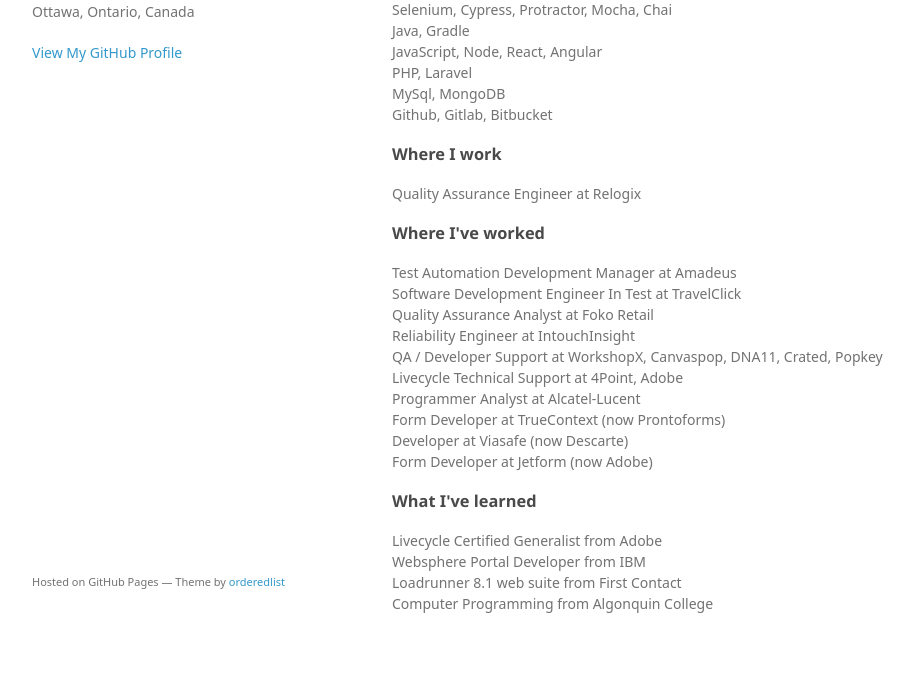
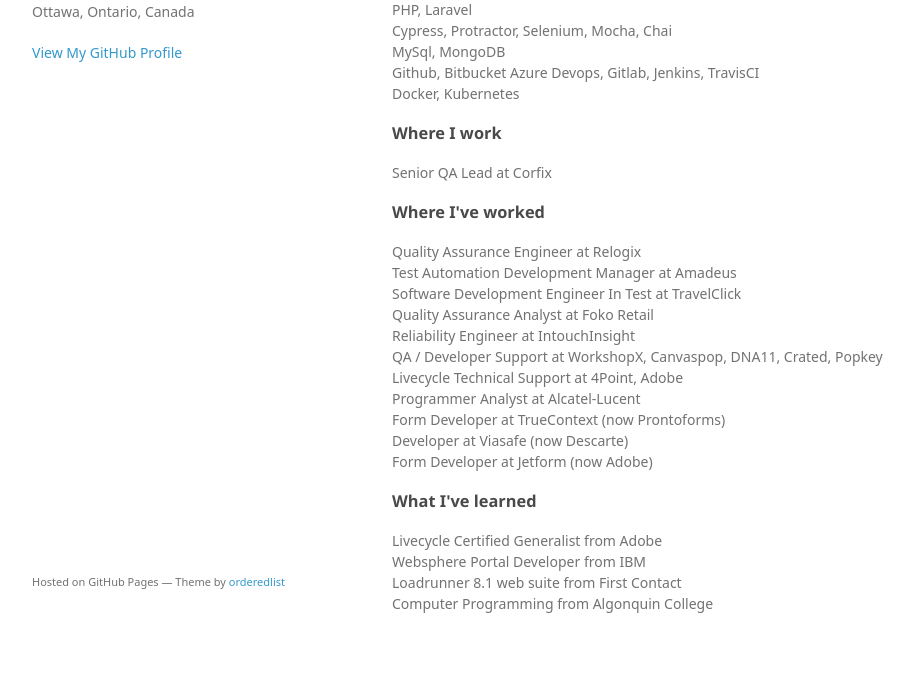
Before and after one commit to peterscottgibbons/peterscottgibbons.github.io, a plain HTML site: page index.html in a window 1280 px wide. Shown: the part 139-823 px from the top of the page, without its empty margins (178-1091 px from the left). Drawn offline with Linux system fonts and the light colour scheme; a web font is replaced by a local one.

Commit message:
Started new job at Corfix

```diff
--- a/index.html
+++ b/index.html
@@ -27,14 +27,14 @@
       </h3>
 
       <p>
-        Azure Devops, Jenkins, TravisCI<br>
+        Java, Gradle<br>
+        JavaScript, Node, React, Angular, Loopback<br>
+        PHP, Laravel<br>
+        Cypress, Protractor, Selenium, Mocha, Chai<br>
+        MySql, MongoDB<br>
+        Github, Bitbucket
+        Azure Devops, Gitlab, Jenkins, TravisCI<br>
         Docker, Kubernetes<br>
-        Selenium, Cypress, Protractor, Mocha, Chai<br>
-        Java, Gradle<br>
-        JavaScript, Node, React, Angular<br>
-        PHP, Laravel<br>
-        MySql, MongoDB<br>
-        Github, Gitlab, Bitbucket
       </p>
 
       <h3>
@@ -42,7 +42,7 @@
         Where I work
       </h3>
 
-      <p>Quality Assurance Engineer at Relogix</p>
+      <p>Senior QA Lead at Corfix</p>
 
       <h3>
         <a id="where-ive-worked" class="anchor" href="#where-ive-worked" aria-hidden="true"><span aria-hidden="true"
@@ -51,6 +51,7 @@
       </h3>
 
       <p>
+        Quality Assurance Engineer at Relogix<br>
         Test Automation Development Manager at Amadeus<br>
         Software Development Engineer In Test at TravelClick<br>
         Quality Assurance Analyst at Foko Retail<br>
```
